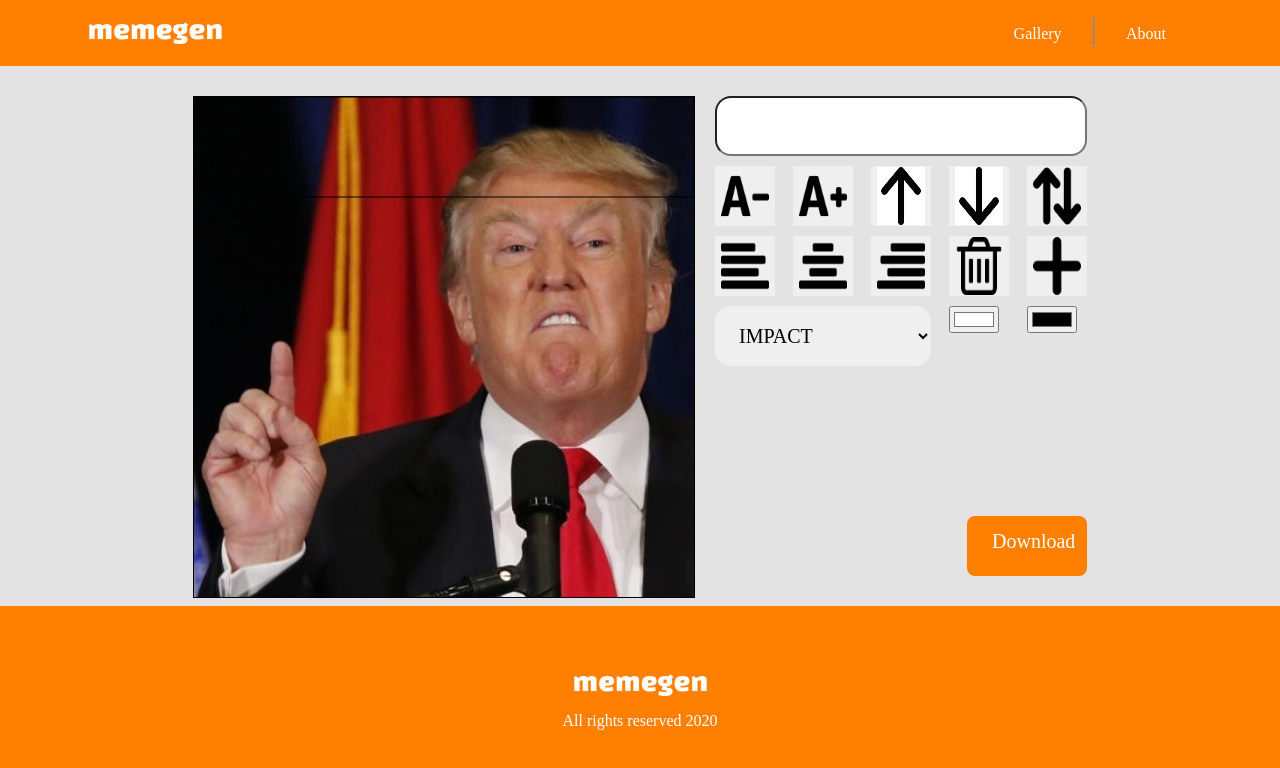
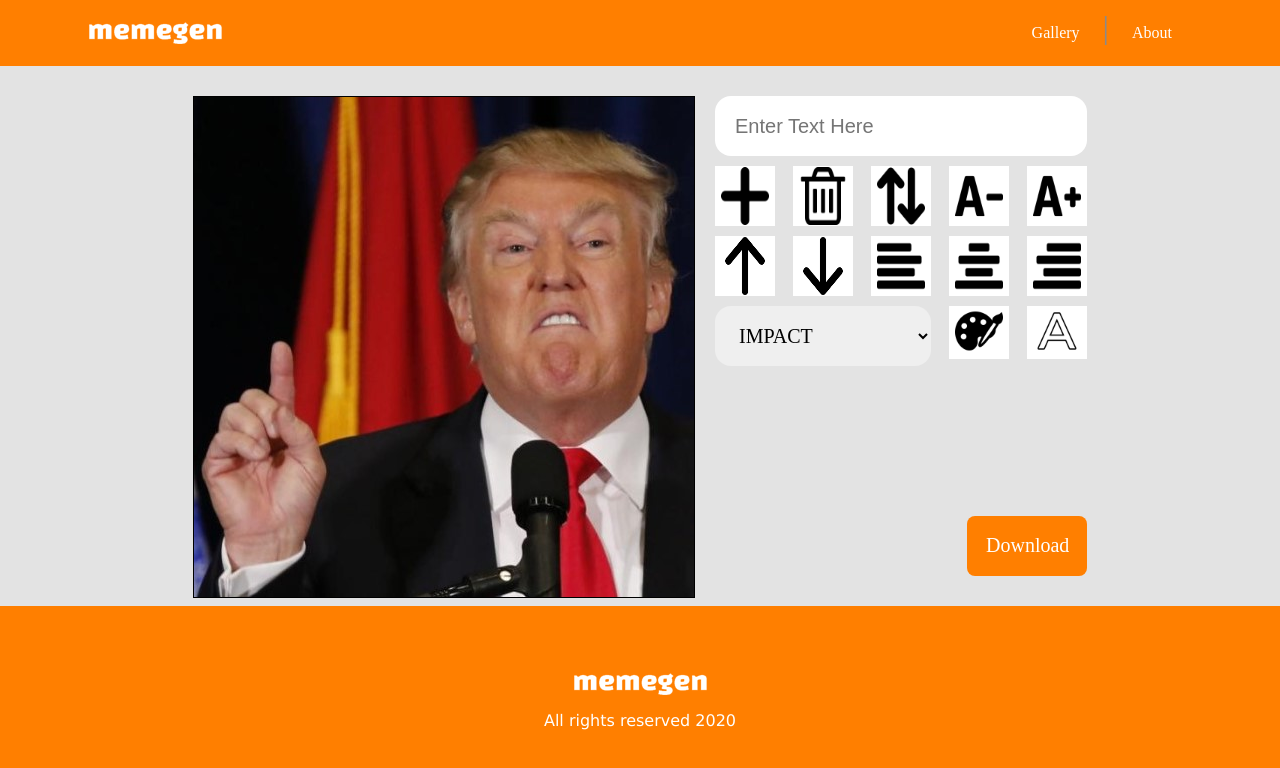
Before and after one commit to tomsh5/Meme-Gen, a plain HTML site: page index.html in a window 1280 px wide. Both pictures are taken after a click on the picture 138 px from the left and 191 px from the top of the page. Drawn offline with Linux system fonts and the light colour scheme; a web font is replaced by a local one.

Commit message:
very final

```diff
--- a/css/style.css
+++ b/css/style.css
@@ -12,8 +12,6 @@
 body{
     margin: 0;
     background-color: #e3e3e3;
-    /* display: flex;
-    flex-direction: column; */
 }
 
 .container{
@@ -30,6 +28,12 @@ button{
     cursor: pointer;
     outline: none;
     border: none;
+    background-color: white;
+}
+
+input {
+    border: none;
+    outline: none;
 }
 
 a{
@@ -46,7 +50,7 @@ p {
 
 a:link {
     color: white;
-    padding: 14px 25px;
+    padding: 18px 19px;
     text-align: center;
     text-decoration: none;
     display: inline-block;
@@ -79,9 +83,9 @@ header{
 }
 
 .seperator {
-        color: #8a8a8a;
-        font-size: 2rem;
-        display: inline;
+    color: #8a8a8a;
+    font-size: 2rem;
+    display: inline;
   }
 
 .main-container{
@@ -105,13 +109,12 @@ header{
     margin-left: 20px;
 }
 
+.txt-color{
+    position:relative;
+    display:inline-block;
+}
+
 input.color {
-    height: 100%;
-    width: 60px;
-    position: absolute;
-    left: 0;
-    opacity: 0;
-    top: 0;
     cursor: pointer;
 }
 
@@ -133,7 +136,6 @@ select.font{
     text-align: left;
     padding-left: 20px;
     font-size: 1.25rem;
-    font-family: montserrat-regular;
     grid-column: span 5;
 }
 
@@ -142,7 +144,7 @@ select.font{
     color: white;
     font-size: 1.25rem;
     border-radius: .5rem;
-    padding: 20px 0px;
+    padding: 15px 0px;
     grid-row-start: 7;
     grid-column: 4/6;
     max-width: 120px;
@@ -172,7 +174,6 @@ footer{
 }
 
 footer p {
-    font-family: montserrat-thin;
     color: white;
 }
 
@@ -187,7 +188,7 @@ footer p {
 
 @media (max-width: 665px) {
     .canvas-container{
-        flex-direction: column;
+        /* flex-direction: column; */
     }
     .editor-container{
         margin-top: 20px;
--- a/index.html
+++ b/index.html
@@ -13,7 +13,7 @@
         <div class="main-header container flex space-between align-center">
             <img src="img/LOGO.png" class="logo">
             <div class="nav">
-                <a href="">Gallery</a>
+                <a onclick="onGallery(), init()" href="">Gallery</a>
                 <p class="seperator">|</p>
                 <a href="">About</a>
             </div>
@@ -26,19 +26,21 @@
             <canvas id="meme-canvas" style="border: 1px solid black;"></canvas>
 
             <div class="editor-container">
-                <input class="txt-line" type="text" name="meme-txt" onfocus="this.value=''" oninput="onAddText(this.value)"
-                    id="meme-txt">
-                <button id="decrase-font-size" onclick="onChangeSize(this)"><img src="icons/decrease font - icon.png"></button>
-                <button id="incrase-font-size" onclick="onChangeSize(this)"><img src="icons/increase font - icon.png"></button>
+                <input class="txt-line" type="text" name="meme-txt" placeholder="Enter Text Here"
+                    onfocus="this.value=''" oninput="onAddText(this.value)" id="meme-txt">
+                <button onclick="onAddLine()"><img src="icons/add.png"></button>
+                <button onclick="onRemoveLine()"><img src="icons/trash.png"></button>
+                <button onclick="onSwitchLine()"><img src="icons/up-and-down.png"></button>
+                <button id="decrase-font-size" onclick="onChangeSize(this)"><img
+                        src="icons/decrease font - icon.png"></button>
+                <button id="incrase-font-size" onclick="onChangeSize(this)"><img
+                        src="icons/increase font - icon.png"></button>
                 <button id="line-up" onclick="onLineMove(this)"><img src="icons/up.png"></button>
                 <button id="line-down" onclick="onLineMove(this)"><img src="icons/down.png"></button>
-                <button onclick="onSwitchLine()"><img src="icons/up-and-down.png"></button>
                 <button id="align-left" onclick="onChangeAlign(this)"><img src="icons/align-to-left.png"></button>
-                <button id="align-center" onclick="onChangeAlign(this)"><img src="icons/center-text-alignment.png"></button>
+                <button id="align-center" onclick="onChangeAlign(this)"><img
+                        src="icons/center-text-alignment.png"></button>
                 <button id="align-right" onclick="onChangeAlign(this)"><img src="icons/align-to-right.png"></button>
-                <button onclick="onRemoveLine()"><img src="icons/trash.png"></button>
-                <button onclick="onAddLine()"><img src="icons/add.png"></button>
-
 
                 <select class="font" onchange="onSetFont(this.value)">
                     <option value="IMPACT">IMPACT</option>
@@ -48,15 +50,19 @@
                 </select>
 
 
-                        <!-- <button class="color"><img src="icons/text stroke.png"><input type="color" class="color"
-                            name="s-color" id="s-color" value="#000000" onchange="onChangeColor(this)"></button>
-                        <button class="color"><img src="icons/paint-board-and-brush.png"><input type="color" class="color"
-                            id="color" name="fill-color" value="#ffffff" onchange="onChangeColor(this)"></button> -->
-                        <input onchange="onChangeColor(this)" type="color" id="color" name="color" value="#FFFFFF">
-                        <input onchange="onChangeColor(this)" type="color" id="s-color" name="s-color" value="black">
+                <div class="txt-color">
+                    <button type="button"><img src="icons/paint-board-and-brush.png"></button>
+                    <input id="color" type="color" value="#ff0000" onchange="onChangeColor(this)"
+                        style="opacity:0; position:absolute; left:0;top:0;width:100%" />
+                </div>
 
-                        <a href="#" class="download" onclick="onDownloadCanvas(this)"
-                            download="">Download</a>
+                <div class="txt-color">
+                    <button type="button"><img src="icons/text stroke.png"></button>
+                    <input id="s-color" type="color" value="#ff0000" onchange="onChangeColor(this)"
+                        style="opacity:0; position:absolute; left:0;top:0;width:100%" />
+                </div>
+
+                <a href="#" class="download" onclick="onDownloadCanvas(this)" download="">Download</a>
             </div>
         </div>
 
@@ -66,9 +72,7 @@
     <footer class="flex diraction-column justify-center align-center">
         <img src="img/LOGO.png" class="logo2">
 
-        <p> All rights reserved 2020
-
-    </p>
+        <p> All rights reserved 2020</p>
 
     </footer>
 
--- a/js/meme-controller.js
+++ b/js/meme-controller.js
@@ -4,7 +4,7 @@ var gElCanvas;
 var gCtx;
 var gCurrMeme;
 var gCurrLineIdx = 0;
-var gClearTxtFrame = false;
+var gClearTxtFrame = true;
 var prevLine;
 var prevPrevLine;
 var currLine;
@@ -221,3 +221,8 @@ function onDownloadCanvas(elLink) {
     elLink.href = data;
     elLink.download = 'my_img';
 }
+
+function onGallery(){
+    document.querySelector('.canvas-container').style.visibility = 'hidden';
+    document.querySelector('.gallery-container').style.visibility = 'visible';
+}
```
Also changed, not shown: fonts/my_img.png (added), icons/paint-board-and-brush.png (added). Lines whose indentation alone changed are shown as unchanged.
